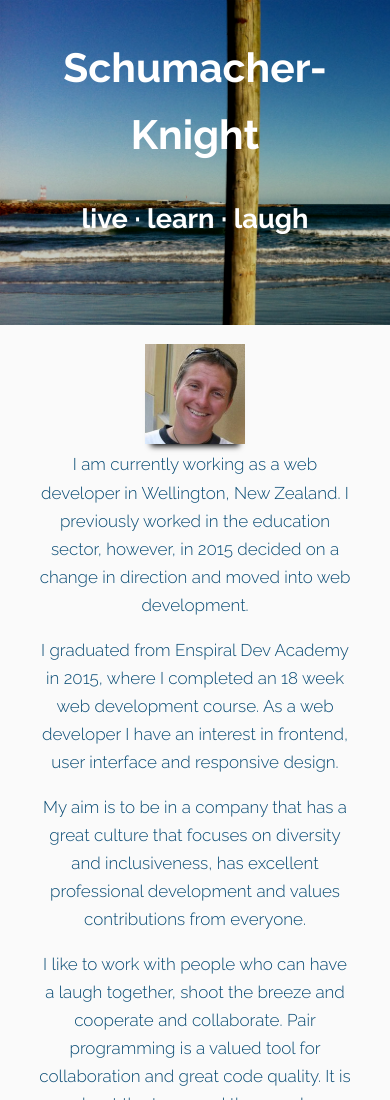
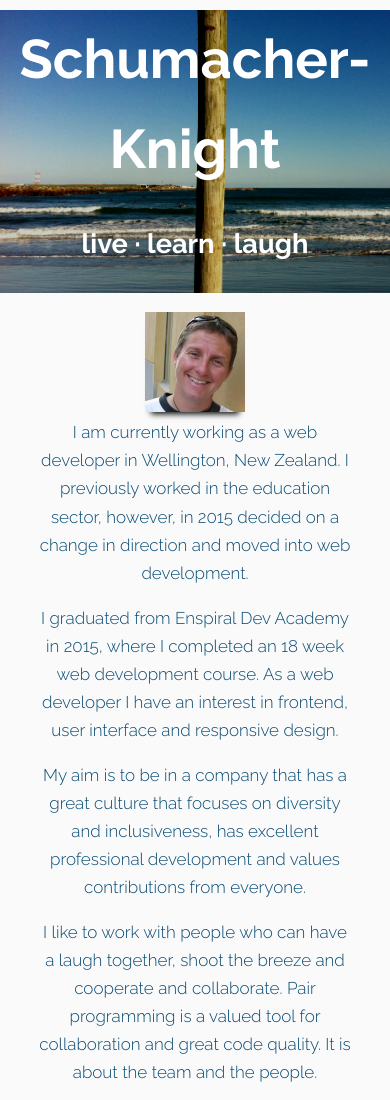
Before and after one commit to libbyschuknight/npm-sass-schuknight, a website: page index.html in a window 390 px wide. Shown: the top 1100 px of the page. Drawn offline with Linux system fonts and the light colour scheme.

Commit message:
Start of changing the css to sass

```diff
--- a/index.html
+++ b/index.html
@@ -5,19 +5,15 @@
     <title>schuknight</title>
       <link rel="icon" type="image/x-icon" href="favicon.ico">
       <link rel="stylesheet" href="css/styles.css" type="text/css">
-
-      <!-- <link rel="stylesheet" type="text/css" href="css/main.css"> -->
-      <!-- TODO: remove, just for adding litlle ^ which probably not going to use -->
-      <!-- <link rel="stylesheet" href="http://maxcdn.bootstrapcdn.com/font-awesome/4.3.0/css/font-awesome.min.css"> -->
       <meta name="viewport" content="width=device-width, initial-scale=1.0">
   </head>
 
   <body>
-    <div id = "heading" class = "header">
-      <a name="home"></a>
-      <h1>Schumacher-Knight</h1>
-      <h2> live &middot; learn &middot; laugh</h2>
-    </div>
+    <header>
+        <h1>Schumacher-Knight</h1>
+        <h2> live &middot; learn &middot; laugh</h2>
+    </header>
+
 
     <div id = "about">
       <h2> </h2>
--- a/sass/_layout.scss
+++ b/sass/_layout.scss
@@ -1,4 +1,3 @@
-@import url(http://fonts.googleapis.com/css?family=Raleway:400,300,700);
 * {
   margin: 0 auto;
 }
@@ -6,12 +5,33 @@
 /* GENERAL */
 
 body {
-  font-family: 'Raleway', 'Trebuchet MS', Helvetica, sans-serif;
   color: rgb(7, 74, 115);
   background-color: #fafafa;
   line-height: 1.65;
-  font-size: 0.85em;
 }
+
+header {
+  background-image: url("../images/lyallbay.jpg");
+  background-size: cover;
+  background-color: rgb(7, 74, 115);
+  text-align: center;
+  max-width: 1000px;
+  padding-bottom: 5px;
+
+  h1, h2 {
+    color: $white;
+  }
+
+  h1 {
+    padding: 5px 0;
+    font-size: 4em;
+  }
+
+  h2 {
+    font-size: 2em;
+  }
+}
+
 
 #about, #whatIdo, #online, #footer {
   text-align: center;
@@ -21,45 +41,18 @@ body {
   display: block;
 }
 
-#heading {
-  text-align: center;
-  max-width: 1000px;
-  padding-bottom: 5px;
-  display: block;
-}
+
 
 #whatIdo {
   text-align: left;
 }
 
-h1 {
-  color: #fff;
-  padding-top: 5px;
-  padding-bottom: 5px;
-  margin-left: 10%;
-  margin-right: 10%;
-  margin-top: 0;
-  font-size: 4em;
-  margin-bottom: 0;
-  border-radius: 5px;
-}
 
-#heading {
-  margin-top: 0px;
-}
 
-.header {
-  padding-bottom: 100px;
-}
 
 h2 {
   font-size: 1.75em;
   margin: 0.8em;
-}
-
-#heading h2 {
-  font-size: 2em;
-  color: #fff;
 }
 
 #about h3 {
@@ -86,24 +79,18 @@ p {
   box-shadow: 0 8px 6px -6px black;
 }
 
-.header {
-  margin-top: 100px;
-  padding-bottom: 100px;
-  background-image: url("../images/lyallbay.jpg");
-  background-size: cover;
-  background-repeat: no-repeat center;
-  background-color: rgb(7, 74, 115);
-}
+
 
 /* Page navigation stylying */
 
-#menu {
-  height: 40px;
-  padding: 0 5px 0;
-  text-align: center;
-  font-size: 1em;
-  font-weight: 700;
-}
+// #menu {
+//   height: 40px;
+//   padding: 0 5px 0;
+//   text-align: center;
+//   font-size: 1em;
+//   // font-weight: 700;
+//   color: red;
+// }
 
 #menu ul {
   list-style: none;
--- a/sass/_typography.scss
+++ b/sass/_typography.scss
@@ -1,3 +1,12 @@
+@import url(http://fonts.googleapis.com/css?family=Raleway:400,300,700);
+
+body {
+  font-family: $font-body;
+  font-size: $font-size;
+}
+
+
+
 // @import url("https://fonts.googleapis.com/css?family=Work+Sans:400,800,900");
 //
 // body {
--- a/sass/_variables.scss
+++ b/sass/_variables.scss
@@ -1,3 +1,8 @@
-$font-body: 'Work Sans', sans-serif;
+$font-body: 'Raleway', 'Trebuchet MS', Helvetica, sans-serif;
+$font-size: 0.85em;
 
-$mobile: 0 768px;
+// colours - create another file?
+
+$white: #fff;
+
+// $mobile: 0 768px;
--- a/sass/styles.scss
+++ b/sass/styles.scss
@@ -7,7 +7,4 @@
 @import "_mixins.scss";
 
 // Import everything else
-// @import "_*.scss";
-
-@import "_layout.scss";
-@import "_responsive.scss";
+@import "_*.scss";
```
Also changed, not shown: css/styles.css, 1 other file.
